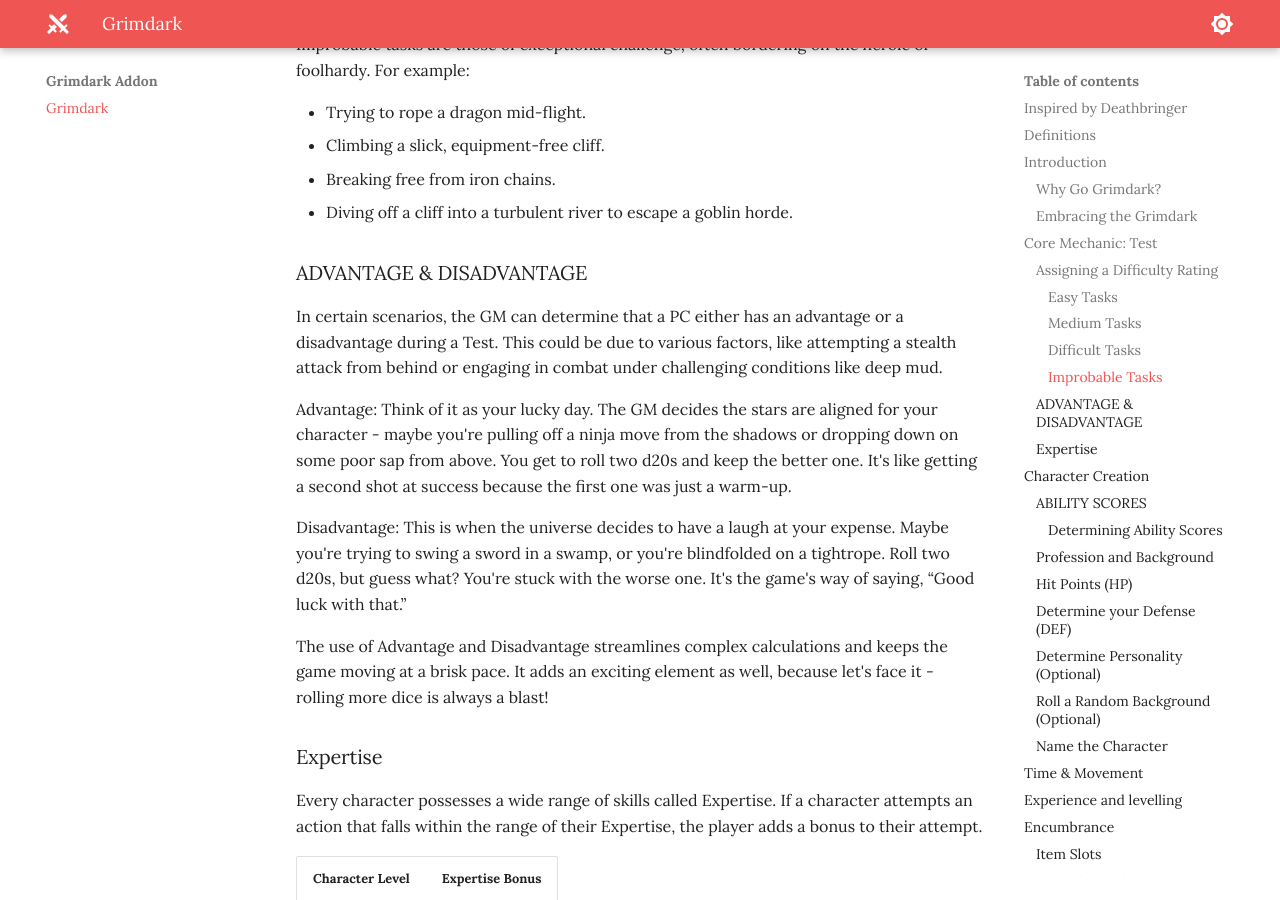
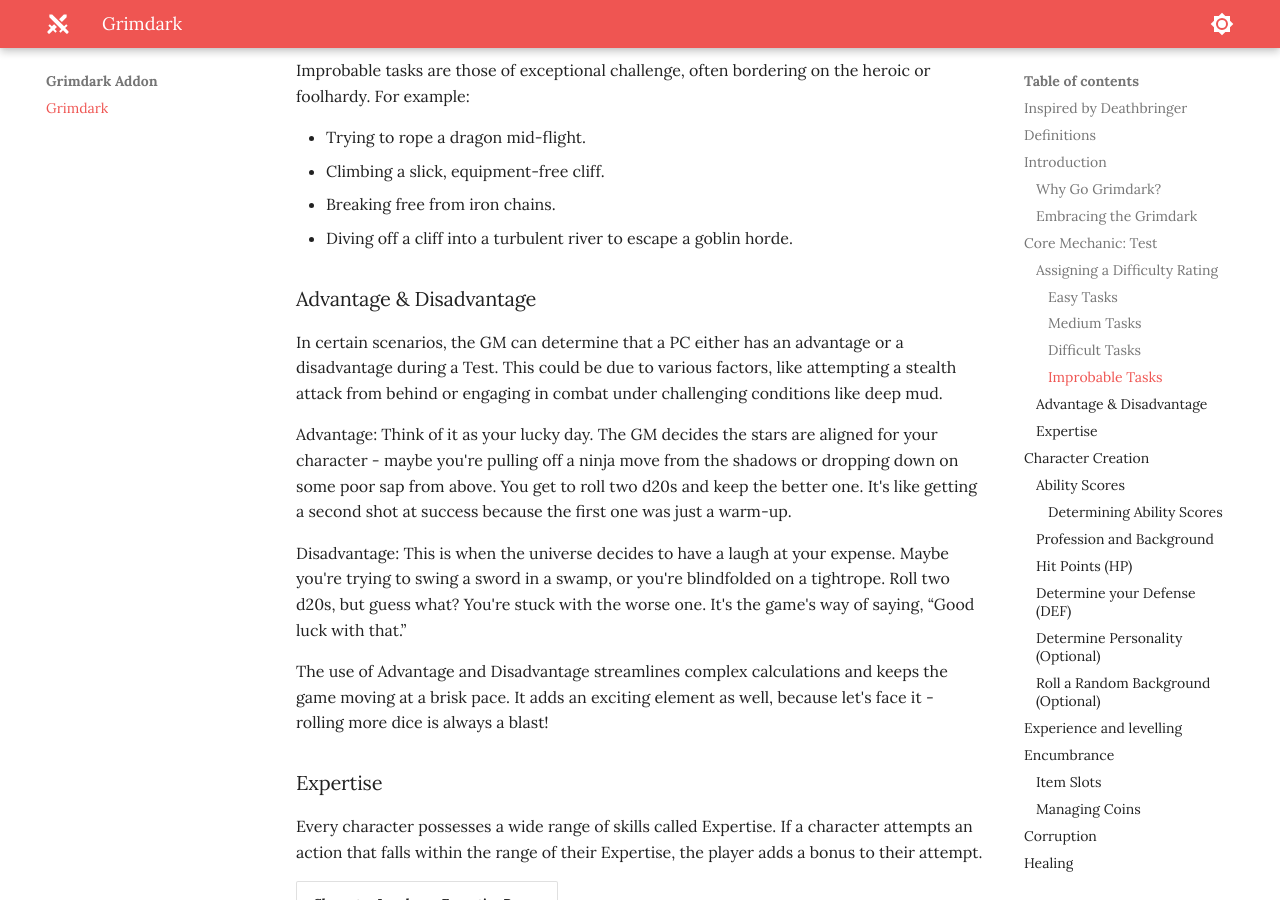
Before and after one commit to jonasmcferreira/adventures, an MkDocs documentation site: the page built from docs/grimdark/grimdark.md, in a window 1280 px wide and 900 px high, scrolled down 5420 px. Built offline with MkDocs 1.6.1 and Material for MkDocs 9.7.7, drawn with Linux system fonts in a browser that asks for light colours; some of the changed text lies outside the part shown.

Commit message:
modified docs/grimdark/grimdark.md

```diff
--- a/docs/grimdark/grimdark.md
+++ b/docs/grimdark/grimdark.md
@@ -1,6 +1,6 @@
 # Grimdark
 
-![](images/sword.png)
+![](images/sword.png) {width="300"}
 
 ## Inspired by Deathbringer
 
@@ -133,7 +133,7 @@ Improbable tasks are those of exceptional challenge, often bordering on the hero
 - Breaking free from iron chains.
 - Diving off a cliff into a turbulent river to escape a goblin horde.
 
-### ADVANTAGE & DISADVANTAGE
+### Advantage & Disadvantage
 
 In certain scenarios, the GM can determine that a PC either has an advantage or a disadvantage during a Test. This could be due to various factors, like attempting a stealth attack from behind or engaging in combat under challenging conditions like deep mud.
 
@@ -175,7 +175,7 @@ To create a Player Character (PC), follow these steps:
 4. Determine your Defense (DEF).
 5. Name the Character.
 
-### ABILITY SCORES
+### Ability Scores
 
 Characters are defined by six ability scores: Strength, Intelligence, Wisdom, Dexterity, Constitution, and Charisma.
 
@@ -436,10 +436,6 @@ Roll D6
 | 9.  | Look up to you. |
 | 10. |  Protective of you. |
 
-### Name the Character
-
-## Time & Movement
-
 ## Experience and levelling
 
 In Grimdark, characters level up when the GM says they do.
```
Also changed, not shown: other parts of docs/grimdark/grimdark.md (+1 -1 lines).
